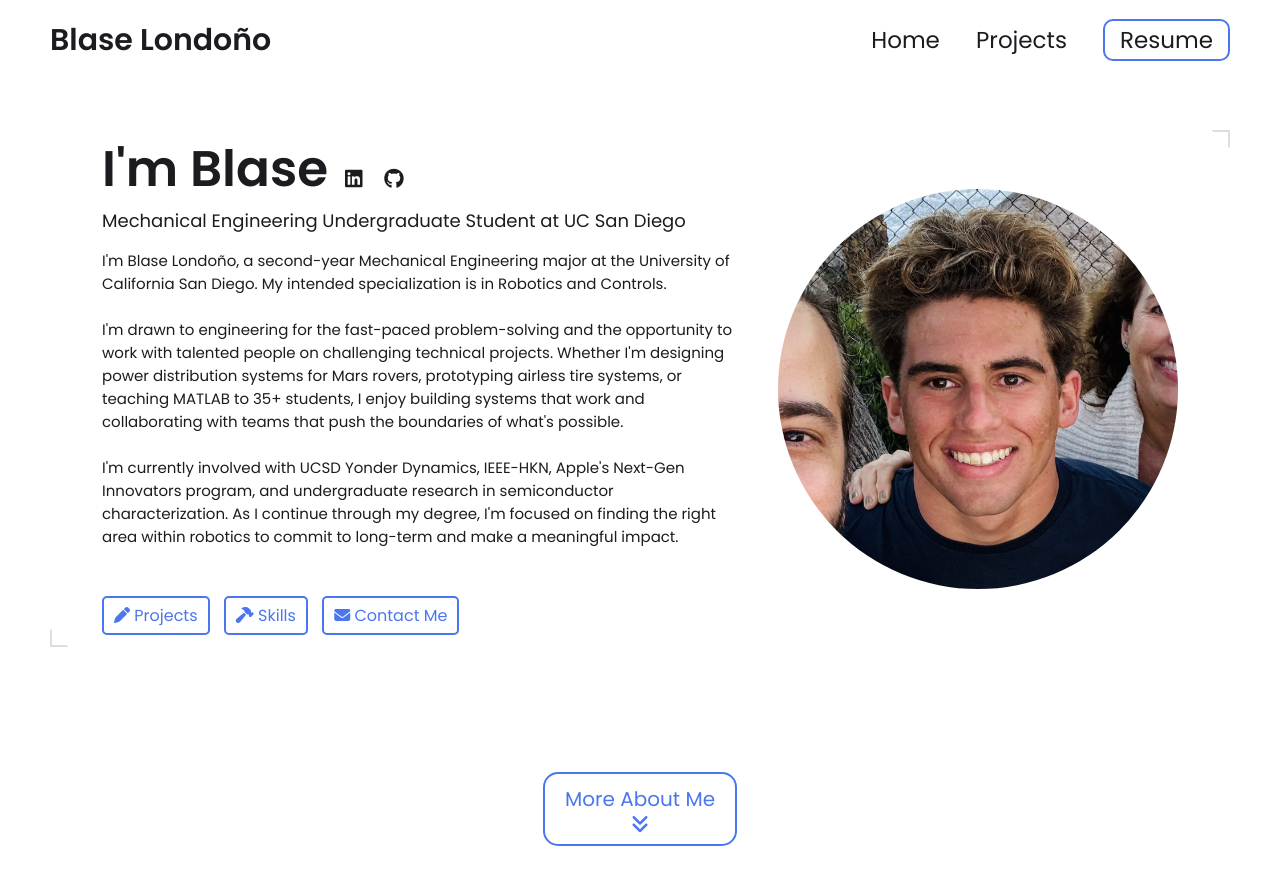
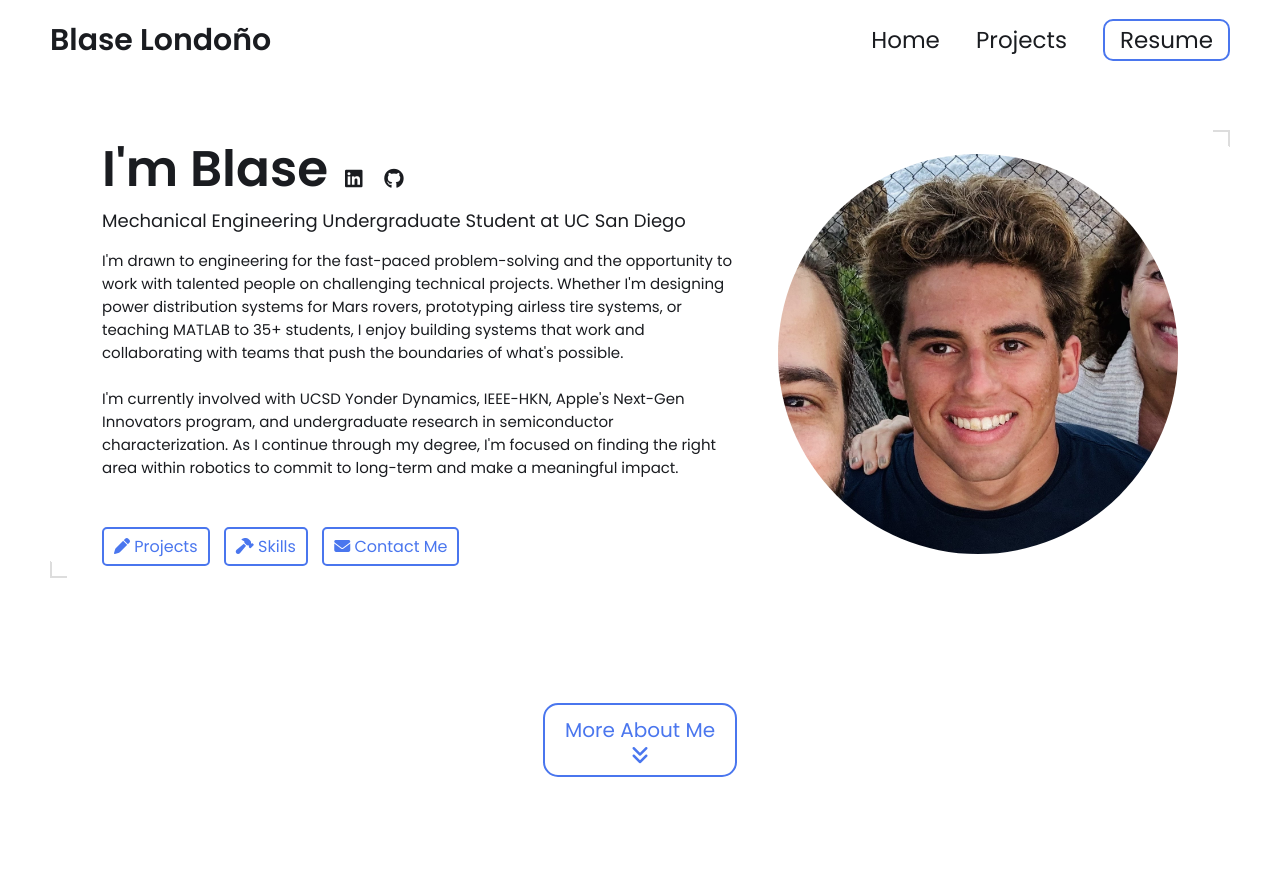
Before and after one commit to blasejlondono/blasejlondono.github.io, a Jekyll site: the page built from index.html, in a window 1280 px wide and 900 px high. Shown: the top 885 px of the window. Built offline with Jekyll 4.4.1, drawn with Linux system fonts in a browser that asks for light colours.

Commit message:
Update _config.yml

```diff
--- a/_config.yml
+++ b/_config.yml
@@ -5,7 +5,6 @@ title: Blase Londoño's Portfolio # This is what shows up in the tab of the brow
 name: Blase Londoño
 headline: Mechanical Engineering Undergraduate Student at UC San Diego
 description: | # dont remove this line. this will ignore all new lines until the next section
-  I'm Blase Londoño, a second-year Mechanical Engineering major at the University of California San Diego. My intended specialization is in Robotics and Controls. <br><br>
   I'm drawn to engineering for the fast-paced problem-solving and the opportunity to work with talented people on challenging technical projects. Whether I'm designing power distribution systems for Mars rovers, prototyping airless tire systems, or teaching MATLAB to 35+ students, I enjoy building systems that work and collaborating with teams that push the boundaries of what's possible. <br><br>
   I'm currently involved with UCSD Yonder Dynamics, IEEE-HKN, Apple's Next-Gen Innovators program, and undergraduate research in semiconductor characterization. As I continue through my degree, I'm focused on finding the right area within robotics to commit to long-term and make a meaningful impact. <br><br>
 
```
